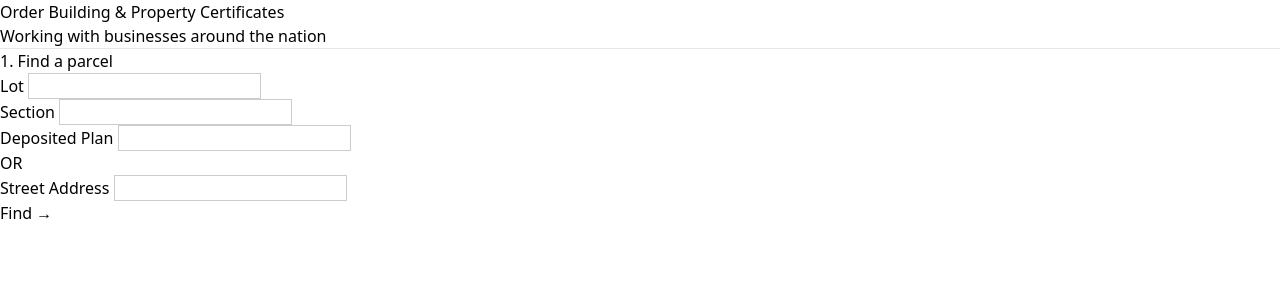
After one commit to wattlehq/mimosa, a Django app: page /certificate-order/ in a window 1280 px wide. The commit adds this page. Shown: the top 300 px of the page. Run offline with Django 5.2, Linux system fonts and the light colour scheme; style sheets or scripts are compiled from the project's sources; parts of the project's set-up code (start-up, migrations or seed data) failed here and were passed over.

Commit message:
Feat(ISSUE-14) Find a Parcel (#20)
Co-authored-by: Samuel <developer@DESKTOP-8HIFPMP>
Co-authored-by: Elliot Mitchum <elliotmitchum@gmail.com>

```diff
--- a/assets/css/app.css
+++ b/assets/css/app.css
@@ -5,3 +5,7 @@
 @import "tailwindcss/base";
 @import "tailwindcss/components";
 @import "tailwindcss/utilities";
+
+input {
+  border: 1px solid #ccc;
+}
--- /dev/null
+++ b/src/core/forms/find_parcel.py
@@ -0,0 +1,71 @@
+from django import forms
+
+
+class FindParcelForm(forms.Form):
+    """
+    Form for searching properties by
+    lot, deposited plan, or street address.
+    """
+
+    lot = forms.CharField(max_length=50, required=False)
+    section = forms.CharField(max_length=50, required=False)
+    deposited_plan = forms.CharField(max_length=50, required=False)
+    street_address = forms.CharField(max_length=100, required=False)
+
+    def clean(self):
+        """
+        Validate that the combination of provided fields
+        meets the specified rules.
+
+        Returns:
+            dict: Cleaned form data.
+
+        Raises:
+            forms.ValidationError: If the combination of fields is not valid.
+        """
+        cleaned_data = super().clean()
+        lot = cleaned_data.get('lot')
+        section = cleaned_data.get('section')
+        deposited_plan = cleaned_data.get('deposited_plan')
+        street_address = cleaned_data.get('street_address')
+
+        if not any([lot, section, deposited_plan, street_address]):
+            raise forms.ValidationError(
+                "Please provide either a Street Address, or Lot and DP."
+                )
+
+        if street_address:
+            if lot or section or deposited_plan:
+                raise forms.ValidationError(
+                    "Street Address should be provided alone, not with Lot, " +
+                    "Section, or DP."
+                    )
+        else:
+            if section and not (lot and deposited_plan):
+                if lot:
+                    raise forms.ValidationError(
+                        "Section and Lot provided. Please also include the " +
+                        "Deposited Plan."
+                        )
+                elif deposited_plan:
+                    raise forms.ValidationError(
+                        "Section and Deposited Plan provided. Please also " +
+                        "include the Lot number."
+                        )
+                else:
+                    raise forms.ValidationError(
+                        "Section alone is not sufficient. Please provide " +
+                        "Lot and Deposited Plan as well."
+                        )
+            elif lot and not deposited_plan:
+                raise forms.ValidationError(
+                    "Lot provided without Deposited Plan. Please include " +
+                    "both Lot and Deposited Plan."
+                    )
+            elif deposited_plan and not lot:
+                raise forms.ValidationError(
+                    "Deposited Plan provided without Lot. Please include " +
+                    "both Lot and Deposited Plan."
+                    )
+
+        return cleaned_data
--- /dev/null
+++ b/src/core/static/js/api.js
@@ -0,0 +1,42 @@
+/**
+ * API object for making requests to the server.
+ */
+const API = {
+    /**
+     * Search for properties based on given parameters.
+     * @param {Object} searchParams - The search parameters.
+     * @returns {Promise<Object>} A promise that resolves to the search results.
+     * @throws {Error} If the network response is not ok.
+     */
+    searchProperties: async (searchParams) => {
+        const queryString = new URLSearchParams(searchParams).toString();
+        const response = await fetch(`/api/property/search/?${queryString}`, {
+            method: 'GET',
+            headers: {
+                'X-CSRFToken': getCookie('csrftoken'),
+            },
+        });
+        if (!response.ok) throw new Error('Network response was not ok');
+        return response.json();
+    },
+};
+
+/**
+ * Utility function to get CSRF token from cookies.
+ * @param {string} name - The name of the cookie to retrieve.
+ * @returns {string|null} The value of the cookie if found, null otherwise.
+ */
+function getCookie(name) {
+    let cookieValue = null;
+    if (document.cookie && document.cookie !== '') {
+        const cookies = document.cookie.split(';');
+        for (let i = 0; i < cookies.length; i++) {
+            const cookie = cookies[i].trim();
+            if (cookie.substring(0, name.length + 1) === (name + '=')) {
+                cookieValue = decodeURIComponent(cookie.substring(name.length + 1));
+                break;
+            }
+        }
+    }
+    return cookieValue;
+}
--- /dev/null
+++ b/src/core/static/js/parcelFinder.js
@@ -0,0 +1,249 @@
+/**
+ * ParcelFinder class for handling property search and selection.
+ */
+class ParcelFinder {
+    /**
+     * Create a ParcelFinder instance.
+     * Initialises DOM elements and sets up event listeners.
+     */
+    constructor() {
+        console.debug('ParcelFinder constructor called');
+        this.form = null;
+        this.resultsSection = null;
+        this.assessmentList = null;
+        this.assessmentForm = null;
+        this.detailsSection = null;
+        this.selectedAssessmentTitle = null;
+        this.selectedPropertiesList = null;
+        this.errorContainer = document.getElementById('search-errors');
+
+        this.initialiseElements();
+    }
+
+    /**
+     * Initialise DOM elements and set up event listeners.
+     */
+    initialiseElements() {
+        console.debug('Initialising elements');
+        this.form = document.querySelector('#parcel-search-form');
+        this.resultsSection = document.querySelector('#matching-assessments');
+        this.assessmentList = document.querySelector('#assessment-list');
+        this.assessmentForm = document.querySelector('#assessment-form');
+        this.detailsSection = document.querySelector('#property-details');
+        this.selectedAssessmentTitle = document.querySelector('#selected-assessment-title');
+        this.selectedPropertiesList = document.querySelector('#selected-properties-list');
+
+        if (this.form) {
+            console.debug('Search form found, adding event listener');
+            this.form.addEventListener('submit', this.handleSearch.bind(this));
+        } else {
+            console.error('Search form not found');
+        }
+
+        if (this.assessmentForm) {
+            console.debug('Assessment form found, adding event listener');
+            this.assessmentForm.addEventListener('submit', this.handleAssessmentSelection.bind(this));
+        } else {
+            console.error('Assessment form not found');
+        }
+    }
+
+    /**
+     * Handles the search form submission.
+     * Validates search parameters, and either performs the search or
+     * displays validation errors.
+     *
+     * @param {Event} event - The form submission event.
+     * @returns {Promise<void>}
+     */
+    async handleSearch(event) {
+        console.debug('handleSearch called');
+        event.preventDefault();
+
+        const formData = new FormData(this.form);
+        const searchParams = Object.fromEntries(formData.entries());
+        console.debug('Search params:', searchParams);
+
+        try {
+            const result = await API.searchProperties(searchParams);
+            if (result.isValid) {
+                this.errorContainer.innerHTML = '';
+                this.displaySearchResults(result.results);
+            } else {
+                this.displayValidationErrors(result.errors);
+            }
+        } catch (error) {
+            console.error('Error during search:', error);
+            this.displayError('An error occurred while searching for properties.');
+        }
+    }
+
+    /**
+     * Displays validation errors in the error container.
+     *
+     * @param {Object} errors - An object containing validation errors.
+     */
+    displayValidationErrors(errors) {
+        const displayedErrors = new Set(); // To track unique error messages
+        this.errorContainer.innerHTML = '';
+        for (const field in errors) {
+            const errorMessages = errors[field];
+            for (const message of errorMessages) {
+                if (!displayedErrors.has(message.message)) {
+                    const errorElement = document.createElement('p');
+                    errorElement.textContent = message.message;
+                    errorElement.classList.add('error-message');
+                    this.errorContainer.appendChild(errorElement);
+                    displayedErrors.add(message.message);
+                }
+            }
+        }
+    }
+
+    /**
+     * Displays a single error message in the error container.
+     *
+     * @param {string} message - The error message to display.
+     */
+    displayError(message) {
+        const errorContainer = document.getElementById('search-errors');
+        errorContainer.innerHTML = `<p class="error-message">${message}</p>`;
+    }
+
+    /**
+     * Handle the assessment selection form submission.
+     * filters the selected properties client-side,
+     * and displays the selected properties.
+     * @param {Event} event - The submit event.
+     */
+    handleAssessmentSelection(event) {
+        console.debug('handleAssessmentSelection called');
+        event.preventDefault();
+
+        const selectedAssessment = document.querySelector('input[name="selected_assessment"]:checked').value;
+        const groupedProperties = JSON.parse(this.assessmentList.dataset.groupedProperties);
+
+        console.debug('Selected assessment:', selectedAssessment);
+        console.debug('Grouped properties:', groupedProperties);
+
+        const selectedProperties = groupedProperties[selectedAssessment] || [];
+
+        this.displaySelectedProperties(selectedProperties, selectedAssessment);
+    }
+
+    /**
+     * Display the search results.
+     * Creates and populates the list of assessments based on the grouped properties.
+     * @param {Object} groupedProperties - The properties grouped by assessment.
+     */
+    displaySearchResults(groupedProperties) {
+        console.debug('Displaying search results', groupedProperties);
+        this.assessmentList.innerHTML = '';
+        this.assessmentList.dataset.groupedProperties = JSON.stringify(groupedProperties);
+
+        const ul = document.createElement('ul');
+
+        for (const [assessment, properties] of Object.entries(groupedProperties)) {
+            const property = properties[0];
+            const li = document.createElement('li');
+
+            const input = document.createElement('input');
+            input.type = 'radio';
+            input.name = 'selected_assessment';
+            input.value = assessment;
+            input.required = true;
+            input.id = `assessment-${assessment}`;
+
+            const label = document.createElement('label');
+            label.htmlFor = `assessment-${assessment}`;
+            label.textContent = `${assessment} ${property.address_street}, ${property.address_suburb} ${property.address_state} ${property.address_post_code}`;
+
+            li.appendChild(input);
+            li.appendChild(label);
+            ul.appendChild(li);
+        }
+
+        if (ul.children.length === 0) {
+            this.displayError('No properties found matching the search criteria.');
+        } else {
+            this.assessmentList.appendChild(ul);
+            this.resultsSection.style.display = 'block';
+            this.detailsSection.style.display = 'none';
+        }
+    }
+
+    /**
+     * Display the selected properties for a chosen assessment.
+     * Creates and populates a form with the selected properties.
+     * @param {Array} selectedProperties - The properties selected for the assessment.
+     * @param {string} selectedAssessment - The selected assessment identifier.
+     */
+    displaySelectedProperties(selectedProperties, selectedAssessment) {
+        console.debug('Displaying selected properties');
+        this.selectedAssessmentTitle.textContent = `Assessment: ${selectedAssessment}`;
+        this.selectedPropertiesList.innerHTML = '';
+
+        const form = document.createElement('form');
+        form.id = 'property-selection-form';
+
+        selectedProperties.forEach((property, index) => {
+            const li = document.createElement('li');
+
+            const input = document.createElement('input');
+            input.type = 'radio';
+            input.name = 'selected_property';
+            input.value = JSON.stringify(property);
+            input.id = `property-${index}`;
+            input.required = true;
+
+            const label = document.createElement('label');
+            label.htmlFor = `property-${index}`;
+            label.textContent = `Lot ${property.lot} Section ${property.section} Deposited Plan ${property.deposited_plan} - ${property.address_street}, ${property.address_suburb} ${property.address_state} ${property.address_post_code}`;
+
+            li.appendChild(input);
+            li.appendChild(label);
+            form.appendChild(li);
+        });
+
+        const submitButton = document.createElement('button');
+        submitButton.type = 'submit';
+        submitButton.textContent = 'Select Property';
+        form.appendChild(submitButton);
+
+        this.selectedPropertiesList.appendChild(form);
+        this.detailsSection.style.display = 'block';
+
+        form.addEventListener('submit', this.handlePropertySelection.bind(this));
+    }
+
+    /**
+     * Handle the property selection form submission.
+     * Saves the selected property to the StateManager and clears unnecessary data.
+     * @param {Event} event - The submit event.
+     */
+    handlePropertySelection(event) {
+        console.debug('handlePropertySelection called');
+        event.preventDefault();
+        const selectedPropertyRadio = document.querySelector('input[name="selected_property"]:checked');
+        if (selectedPropertyRadio) {
+            const selectedProperty = JSON.parse(selectedPropertyRadio.value);
+            StateManager.setState('selectedProperty', selectedProperty);
+            StateManager.clearState('groupedProperties');
+            console.debug('Property selected and saved locally. Other data cleared.');
+            alert('Property selected and saved locally. Other data cleared.');
+        } else {
+            console.debug('No property selected');
+            alert('Please select a property.');
+        }
+    }
+}
+
+console.debug('ParcelFinder class defined');
+
+/**
+ * Initialise the ParcelFinder when the DOM is fully loaded.
+ */
+document.addEventListener('DOMContentLoaded', () => {
+    console.debug('DOM content loaded in parcelFinder.js');
+    new ParcelFinder();
+});
--- /dev/null
+++ b/src/core/static/js/stateManager.js
@@ -0,0 +1,31 @@
+/**
+ * StateManager object for managing application state in localStorage.
+ */
+const StateManager = {
+    /**
+     * Set a state value in localStorage.
+     * @param {string} key - The key to identify the state.
+     * @param {*} value - The value to store. Will be JSON stringified.
+     */
+    setState: (key, value) => {
+        localStorage.setItem(key, JSON.stringify(value));
+    },
+
+    /**
+     * Get a state value from localStorage.
+     * @param {string} key - The key to identify the state.
+     * @returns {*|null} The parsed value if it exists, null otherwise.
+     */
+    getState: (key) => {
+        const value = localStorage.getItem(key);
+        return value ? JSON.parse(value) : null;
+    },
+
+    /**
+     * Clear a state value from localStorage.
+     * @param {string} key - The key to identify the state to clear.
+     */
+    clearState: (key) => {
+        localStorage.removeItem(key);
+    }
+};
--- /dev/null
+++ b/src/core/templates/components/find_parcel.html
@@ -0,0 +1,53 @@
+{% load static %}
+
+<section id="find-parcel">
+    <h2>1. Find a parcel</h2>
+    <form method="post" id="parcel-search-form">
+        {% csrf_token %}
+        <div class="search-options">
+            <div class="lot-section-dp-fields">
+                <div class="input-group">
+                    <label for="{{ form.lot.id_for_label }}">Lot</label>
+                    {{ form.lot }}
+                </div>
+                <div class="input-group">
+                    <label for="{{ form.section.id_for_label }}">Section</label>
+                    {{ form.section }}
+                </div>
+                <div class="input-group">
+                    <label for="{{ form.deposited_plan.id_for_label }}">Deposited Plan</label>
+                    {{ form.deposited_plan }}
+                </div>
+            </div>
+            <div class="or-divider">OR</div>
+            <div class="address-field">
+                <div class="input-group">
+                    <label for="{{ form.street_address.id_for_label }}">Street Address</label>
+                    {{ form.street_address }}
+                </div>
+            </div>
+        </div>
+        <button type="submit" class="find-button">Find <span class="arrow">→</span></button>
+        <strong id="search-errors"></strong>
+    </form>
+</section>
+
+<section id="matching-assessments" style="display:none;">
+    <h2>2. Matching Assessments</h2>
+    <form id="assessment-form">
+        <div id="assessment-list"></div>
+        <button type="submit">Next</button>
+    </form>
+</section>
+
+<section id="property-details" style="display:none;">
+    <h2>3. Selected Property Details</h2>
+    <h3 id="selected-assessment-title"></h3>
+    <ul id="selected-properties-list"></ul>
+</section>
+
+{% block extra_js %}
+<script src="{% static 'js/api.js' %}"></script>
+<script src="{% static 'js/stateManager.js' %}"></script>
+<script src="{% static 'js/parcelFinder.js' %}"></script>
+{% endblock %}
--- /dev/null
+++ b/src/core/templates/pages/certificate_order.html
@@ -0,0 +1,27 @@
+{% extends "layouts/index.html" %}
+{% load static %}
+
+{% block body %}
+  <h1>Order Building & Property Certificates</h1>
+  <p>Working with businesses around the nation</p>
+
+  <hr>
+
+  <section id="find-parcel">
+    {% include "components/find_parcel.html" with form=form %}
+  </section>
+
+  <!-- Placeholders for other sections -->
+  <section id="select-certificates" style="display:none;">
+    <!-- Content for selecting certificates -->
+  </section>
+
+  <section id="your-details" style="display:none;">
+    <!-- Form for user details -->
+  </section>
+
+  <section id="finalise-payment" style="display:none;">
+    <!-- Payment form -->
+  </section>
+
+{% endblock %}
--- a/src/core/urls.py
+++ b/src/core/urls.py
@@ -2,10 +2,17 @@ from django.urls import path
 
 from core.views.home import home
 from core.views.order import order
+from core.views.find_parcel import FindParcel
+from core.views.api import api_property_search
 from core.webhooks.stripe import webhook_stripe
 
 urlpatterns = [
     path("", home, name="home"),
     path("webhook/stripe", webhook_stripe, name="webhook-stripe"),
+    path("certificate-order/", FindParcel.as_view(), name="find_parcel"),
+    path("api/property/search/",
+         api_property_search,
+         name="api_property_search"
+         ),
     path("order/<uuid:order_hash>/", order, name="order"),
 ]
--- /dev/null
+++ b/src/core/views/find_parcel.py
@@ -0,0 +1,30 @@
+"""Views for handling property searches and certificate orders."""
+
+from django.shortcuts import render
+from django.views import View
+from django.views.decorators.http import require_http_methods
+from django.utils.decorators import method_decorator
+
+from core.forms.find_parcel import FindParcelForm
+
+
+@method_decorator(require_http_methods(["GET", "POST"]), name='dispatch')
+class FindParcel(View):
+    """
+    View for handling the find parcel component.
+
+    This view renders the certificate order page and processes
+    form submissions for finding parcels.
+    """
+    template_name = "pages/certificate_order.html"
+
+    def get(self, request):
+        """
+        Args:
+            request (HttpRequest): The request object.
+
+        Returns:
+            HttpResponse: Rendered certificate order page with an empty form.
+        """
+        form = FindParcelForm()
+        return render(request, self.template_name, {"form": form})
--- a/src/core/views/home.py
+++ b/src/core/views/home.py
@@ -1,15 +1,14 @@
 import os
-
 from django import get_version
 from django.conf import settings
 from django.shortcuts import render
 
 
 def home(request):
+    """Render the home page with debug information."""
     context = {
         "debug": settings.DEBUG,
         "django_ver": get_version(),
         "python_ver": os.environ["PYTHON_VERSION"],
     }
-
     return render(request, "pages/home.html", context)
```
Also changed, not shown: src/core/services/property/group_properties_by_assessment.py (added, +17 -0 lines), src/core/services/property/search_properties.py (added, +43 -0 lines), src/core/services/property/serialize_property.py (added, +21 -0 lines), src/core/views/api.py (added, +54 -0 lines), src/core/forms/__init__.py (added), src/core/services/property/__init__.py (added).
